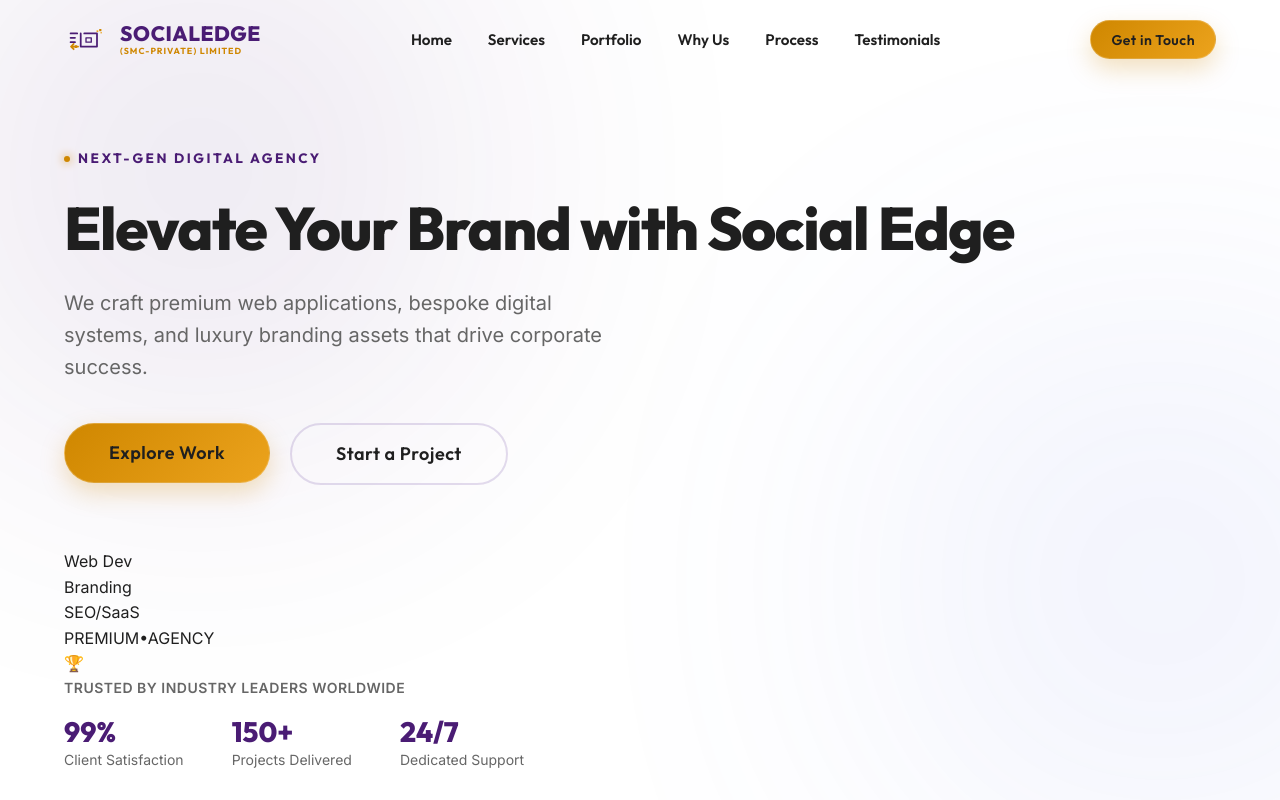
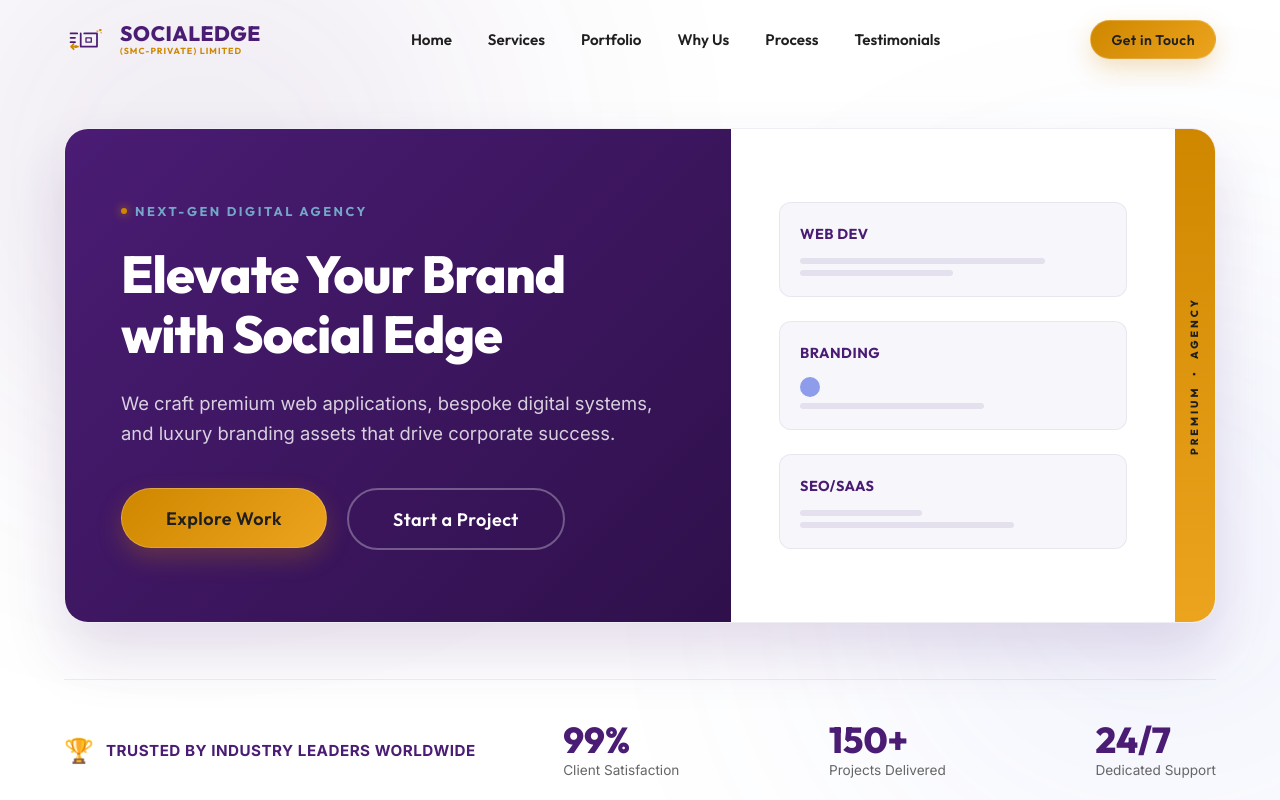
Before and after one commit to HanzalaKamran1234/Complete-Website, a React (Vite) app: page / in a window 1280 px wide. Shown: the top 800 px of the page. Built offline with nearby package versions, Linux system fonts and the light colour scheme.

Commit message:
Redesign homepage Hero section to match the split banner layout, containers, and boxes from reference mockup screen

```diff
--- a/src/sections/Hero/Hero.module.css
+++ b/src/sections/Hero/Hero.module.css
@@ -1,7 +1,7 @@
 .hero {
   position: relative;
   min-height: 100vh;
-  padding: calc(var(--header-height) + 4rem) 0 6rem 0;
+  padding: calc(var(--header-height) + 3rem) 0 4rem 0;
   display: flex;
   align-items: center;
   overflow: hidden;
@@ -9,16 +9,12 @@
 }
 
 .heroContainer {
+  display: flex;
+  flex-direction: column;
+  gap: 3.5rem;
   position: relative;
   z-index: 10;
   width: 100%;
-}
-
-.grid {
-  display: grid;
-  grid-template-columns: 1fr 1fr;
-  gap: 5rem;
-  align-items: center;
 }
 
 /* Background Glowing Blobs */
@@ -59,34 +55,39 @@
   animation: floatBlob 25s infinite alternate-reverse ease-in-out;
 }
 
-.blobGold {
-  top: 30%;
-  left: 45%;
-  width: 300px;
-  height: 300px;
-  background: var(--color-accent);
-  opacity: 0.06;
-  animation: floatBlob 22s infinite alternate ease-in-out;
-}
-
 @keyframes floatBlob {
   0% { transform: translate(0, 0) scale(1); }
   100% { transform: translate(50px, 30px) scale(1.15); }
 }
 
-/* Left Content Column */
-.heroContent {
+/* Split Panel Box */
+.splitPanel {
+  display: grid;
+  grid-template-columns: 1.2fr 0.8fr 40px;
+  background: var(--color-bg-white);
+  border-radius: var(--border-radius-lg);
+  overflow: hidden;
+  box-shadow: 0 30px 60px rgba(var(--color-primary-rgb), 0.15);
+  border: 1px solid rgba(var(--color-primary-rgb), 0.08);
+}
+
+/* Left Purple Column */
+.leftPane {
+  background: linear-gradient(135deg, var(--color-primary) 0%, var(--color-primary-dark) 100%);
+  padding: 4.5rem 3.5rem;
   display: flex;
   flex-direction: column;
+  justify-content: center;
+  color: #FFFFFF;
 }
 
 .tagline {
   display: inline-flex;
   align-items: center;
   gap: 8px;
-  color: var(--color-primary);
+  color: var(--color-soft-blue);
   font-family: var(--font-headings);
-  font-size: 0.85rem;
+  font-size: 0.8rem;
   font-weight: 700;
   letter-spacing: 2.5px;
   margin-bottom: 1.5rem;
@@ -101,46 +102,156 @@
 }
 
 .headline {
-  font-size: 3.75rem;
+  font-size: 3.25rem;
   line-height: 1.15;
   font-weight: 800;
-  letter-spacing: -1.5px;
+  letter-spacing: -1px;
   margin-bottom: 1.5rem;
+  color: #FFFFFF;
+}
+
+.textWhite {
+  color: #FFFFFF;
 }
 
 .subheadline {
-  font-size: 1.25rem;
-  color: var(--color-text-muted);
+  font-size: 1.15rem;
+  color: rgba(255, 255, 255, 0.8);
   margin-bottom: 2.5rem;
   line-height: 1.6;
-  max-width: 560px;
+  max-width: 540px;
 }
 
 .ctaGroup {
   display: flex;
   gap: 1.25rem;
-  margin-bottom: 4rem;
 }
 
-/* Trust Elements */
-.heroTrust {
-  border-top: var(--border-light);
-  padding-top: 2rem;
-  max-width: 480px;
+.btnOutlineWhite {
+  border-color: rgba(255, 255, 255, 0.3) !important;
+  color: #FFFFFF !important;
+}
+
+.btnOutlineWhite:hover {
+  border-color: #FFFFFF !important;
+  background: rgba(255, 255, 255, 0.05);
+}
+
+/* Right White Column */
+.rightPane {
+  background: var(--color-bg-white);
+  padding: 4rem 3rem;
+  display: flex;
+  align-items: center;
+  justify-content: center;
+}
+
+.cardsWrapper {
+  display: flex;
+  flex-direction: column;
+  gap: 1.5rem;
+  width: 100%;
+}
+
+.mockMiniCard {
+  background: var(--color-bg-light);
+  border: 1px solid rgba(var(--color-primary-rgb), 0.08);
+  border-radius: var(--border-radius-md);
+  padding: 1.25rem;
+  display: flex;
+  flex-direction: column;
+  gap: 0.75rem;
+  transition: transform 0.3s ease;
+}
+
+.mockMiniCard:hover {
+  transform: translateX(-5px);
+}
+
+.miniCardHeader {
+  font-family: var(--font-headings);
+  font-size: 0.9rem;
+  font-weight: 700;
+  color: var(--color-primary);
+  text-transform: uppercase;
+  letter-spacing: 0.5px;
+}
+
+.miniCardBody {
+  display: flex;
+  flex-direction: column;
+  gap: 6px;
+}
+
+.miniBar {
+  height: 6px;
+  background: rgba(var(--color-primary-rgb), 0.1);
+  border-radius: var(--border-radius-full);
+}
+
+.miniCircle {
+  width: 20px;
+  height: 20px;
+  border-radius: 50%;
+  background: var(--color-primary-light);
+  opacity: 0.7;
+}
+
+/* Gold Accent Stripe */
+.goldStripe {
+  background: linear-gradient(180deg, var(--color-accent) 0%, var(--color-accent-light) 100%);
+  display: flex;
+  align-items: center;
+  justify-content: center;
+  position: relative;
+}
+
+.goldStripeContent {
+  writing-mode: vertical-rl;
+  text-orientation: mixed;
+  color: var(--color-text-dark);
+  font-family: var(--font-headings);
+  font-size: 0.65rem;
+  font-weight: 800;
+  letter-spacing: 3px;
+  display: flex;
+  align-items: center;
+  gap: 10px;
+  transform: rotate(180deg);
+}
+
+/* Bottom Stats / Trust Section */
+.heroTrustUnder {
+  display: grid;
+  grid-template-columns: 1fr 1.5fr;
+  align-items: center;
+  gap: 4rem;
+  border-top: 1px solid rgba(var(--color-primary-rgb), 0.08);
+  padding-top: 2.5rem;
+}
+
+.trustIntro {
+  display: flex;
+  align-items: center;
+  gap: 12px;
+}
+
+.trustIcon {
+  font-size: 1.5rem;
 }
 
 .trustText {
-  font-size: 0.875rem;
-  font-weight: 600;
+  font-size: 0.95rem;
+  font-weight: 700;
+  color: var(--color-primary);
+  text-transform: uppercase;
   letter-spacing: 0.5px;
-  text-transform: uppercase;
-  color: var(--color-text-muted);
-  margin-bottom: 1rem;
 }
 
 .trustStats {
   display: flex;
-  gap: 3rem;
+  justify-content: space-between;
+  gap: 2rem;
 }
 
 .statItem {
@@ -150,386 +261,47 @@
 
 .statVal {
   font-family: var(--font-headings);
-  font-size: 1.75rem;
+  font-size: 2.25rem;
   font-weight: 800;
   color: var(--color-primary);
-  line-height: 1.2;
+  line-height: 1.1;
 }
 
 .statLbl {
-  font-size: 0.875rem;
+  font-size: 0.85rem;
   color: var(--color-text-muted);
 }
 
-/* Right Visual Column */
-.heroVisual {
-  display: flex;
-  justify-content: center;
-  align-items: center;
-}
-
-.visualWrapper {
-  position: relative;
-  width: 100%;
-  max-width: 550px;
-  height: 420px;
-  display: flex;
-  align-items: center;
-  justify-content: center;
-}
-
-/* Gold Luxury Lantern/Dome Graphic */
-.luxuryLantern {
-  position: absolute;
-  left: -40px;
-  top: 10%;
-  width: 100px;
-  height: 120px;
-  z-index: 10;
-  filter: drop-shadow(0 0 15px rgba(207, 135, 0, 0.25));
-  animation: floatLantern 6s infinite ease-in-out;
-}
-
-.lanternSvg {
-  width: 100%;
-  height: 100%;
-}
-
-@keyframes floatLantern {
-  0% { transform: translateY(0px) rotate(0deg); }
-  50% { transform: translateY(-8px) rotate(1deg); }
-  100% { transform: translateY(0px) rotate(0deg); }
-}
-
-/* Laptop Mockup styling */
-.laptopMockup {
-  width: 85%;
-  max-width: 420px;
-  display: flex;
-  flex-direction: column;
-  align-items: center;
-  position: relative;
-  z-index: 2;
-  box-shadow: 0 30px 60px rgba(var(--color-primary-rgb), 0.1);
-  animation: floatLaptop 6s infinite ease-in-out 1s;
-}
-
-@keyframes floatLaptop {
-  0% { transform: translateY(0px); }
-  50% { transform: translateY(-10px); }
-  100% { transform: translateY(0px); }
-}
-
-.laptopScreen {
-  width: 100%;
-  height: 250px;
-  background: var(--color-bg-white);
-  border-radius: var(--border-radius-md) var(--border-radius-md) 0 0;
-  border: 4px solid var(--color-text-dark);
-  border-bottom: none;
-  overflow: hidden;
-  display: flex;
-  flex-direction: column;
-}
-
-.browserHeader {
-  height: 28px;
-  background: var(--color-bg-light);
-  border-bottom: 1px solid rgba(var(--color-primary-rgb), 0.06);
-  display: flex;
-  align-items: center;
-  padding: 0 0.75rem;
-  position: relative;
-}
-
-.windowControls {
-  display: flex;
-  gap: 5px;
-  position: absolute;
-  left: 10px;
-}
-
-.controlDot {
-  width: 6px;
-  height: 6px;
-  border-radius: 50%;
-  background: rgba(var(--color-primary-rgb), 0.15);
-}
-
-.controlDot:nth-child(1) { background: #ff5f56; }
-.controlDot:nth-child(2) { background: #ffbd2e; }
-.controlDot:nth-child(3) { background: #27c93f; }
-
-.browserUrl {
-  margin: 0 auto;
-  font-size: 0.6rem;
-  background: rgba(255, 255, 255, 0.7);
-  padding: 2px 1.5rem;
-  border-radius: 4px;
-  border: 1px solid rgba(var(--color-primary-rgb), 0.05);
-  color: var(--color-text-muted);
-  font-family: monospace;
-}
-
-.browserBody {
-  flex: 1;
-  display: flex;
-  background: var(--color-bg-white);
-}
-
-/* Sidebar Mockup */
-.mockSidebar {
-  width: 40px;
-  border-right: 1px solid rgba(var(--color-primary-rgb), 0.05);
-  background: var(--color-bg-light);
-  display: flex;
-  flex-direction: column;
-  align-items: center;
-  padding: 0.75rem 0;
-  gap: 1rem;
-}
-
-.mockLogo {
-  width: 14px;
-  height: 14px;
-  border-radius: 50%;
-  background: var(--color-primary);
-}
-
-.mockNav {
-  display: flex;
-  flex-direction: column;
-  gap: 0.5rem;
-  width: 100%;
-  align-items: center;
-}
-
-.mockNavItem {
-  width: 12px;
-  height: 12px;
-  border-radius: 3px;
-  background: rgba(var(--color-primary-rgb), 0.08);
-}
-
-.mockNavActive {
-  background: var(--color-accent);
-}
-
-/* Main Mockup Area */
-.mockMain {
-  flex: 1;
-  padding: 1rem;
-  display: flex;
-  flex-direction: column;
-  gap: 0.75rem;
-}
-
-.mockHeader {
-  display: flex;
-  justify-content: space-between;
-  align-items: center;
-}
-
-.mockTitle {
-  width: 60px;
-  height: 10px;
-  background: rgba(var(--color-primary-rgb), 0.1);
-  border-radius: 2px;
-}
-
-.mockAvatar {
-  width: 14px;
-  height: 14px;
-  border-radius: 50%;
-  background: rgba(var(--color-primary-light-rgb), 0.2);
-}
-
-.mockGrid {
-  display: grid;
-  grid-template-columns: 1fr 1fr;
-  gap: 0.75rem;
-}
-
-.mockCard {
-  border: 1px solid rgba(var(--color-primary-rgb), 0.04);
-  background: var(--color-bg-light);
-  border-radius: 4px;
-  padding: 0.5rem;
-  display: flex;
-  flex-direction: column;
-  gap: 6px;
-}
-
-.mockCardTitle {
-  width: 40px;
-  height: 6px;
-  background: rgba(var(--color-primary-rgb), 0.06);
-  border-radius: 1px;
-}
-
-.mockCardValue {
-  width: 25px;
-  height: 10px;
-  background: rgba(var(--color-primary-rgb), 0.15);
-  border-radius: 2px;
-}
-
-.mockCardChart {
-  display: flex;
-  align-items: flex-end;
-  justify-content: space-between;
-  height: 35px;
-}
-
-.bar {
-  width: 6px;
-  background: linear-gradient(0deg, var(--color-primary) 0%, var(--color-primary-light) 100%);
-  border-radius: 1px 1px 0 0;
-}
-
-.mockCardLines {
-  display: flex;
-  flex-direction: column;
-  gap: 4px;
-  padding-top: 5px;
-}
-
-.mockLine {
-  height: 5px;
-  background: rgba(var(--color-primary-rgb), 0.08);
-  border-radius: 1px;
-}
-
-/* Laptop Keyboard Base styling */
-.laptopBase {
-  width: 110%;
-  height: 14px;
-  background: #B0B3B5;
-  border-radius: 0 0 16px 16px;
-  border: 1px solid rgba(0, 0, 0, 0.2);
-  border-top: none;
-  box-shadow: 0 5px 15px rgba(0, 0, 0, 0.15);
-  position: relative;
-  z-index: 3;
-}
-
-.laptopNotch {
-  width: 40px;
-  height: 4px;
-  background: rgba(0, 0, 0, 0.25);
-  border-radius: 0 0 4px 4px;
-  margin: 0 auto;
-  position: absolute;
-  top: 0;
-  left: 50%;
-  transform: translateX(-50%);
-}
-
-/* Floating UI Cards styling */
-.floatingCard {
-  position: absolute;
-  background: rgba(255, 255, 255, 0.7);
-  backdrop-filter: blur(12px) saturate(120%);
-  -webkit-backdrop-filter: blur(12px) saturate(120%);
-  border: 1px solid rgba(255, 255, 255, 0.5);
-  border-radius: var(--border-radius-md);
-  padding: 1rem;
-  box-shadow: 0 15px 30px rgba(var(--color-primary-rgb), 0.08);
-  display: flex;
-  flex-direction: column;
-  gap: 0.5rem;
-  z-index: 5;
-  pointer-events: none;
-  min-width: 140px;
-  will-change: transform;
-}
-
-.cardHeaderRow {
-  display: flex;
-  justify-content: space-between;
-  align-items: center;
-}
-
-.cardIcon {
-  font-size: 1rem;
-}
-
-.cardBadge {
-  font-family: var(--font-headings);
-  font-size: 0.75rem;
-  font-weight: 700;
-  color: var(--color-primary);
-  background: rgba(var(--color-primary-rgb), 0.06);
-  padding: 2px 6px;
-  border-radius: var(--border-radius-full);
-}
-
-.cardTitle {
-  font-size: 0.8rem;
-  font-weight: 600;
-  color: var(--color-text-dark);
-}
-
-/* Floating Animations */
-.cardTopLeft {
-  top: 5%;
-  left: 5%;
-  animation: floatCard 7s infinite ease-in-out;
-}
-
-.cardTopRight {
-  top: 15%;
-  right: 5%;
-  animation: floatCard 6s infinite ease-in-out 1.5s;
-}
-
-.cardBottomRight {
-  bottom: 12%;
-  right: -5%;
-  animation: floatCard 8s infinite ease-in-out 0.5s;
-}
-
-@keyframes floatCard {
-  0% { transform: translateY(0px) translateX(0px); }
-  50% { transform: translateY(-12px) translateX(4px); }
-  100% { transform: translateY(0px) translateX(0px); }
-}
-
-/* Responsive Media Queries */
+/* Responsive Styles */
 @media (max-width: 992px) {
-  .hero {
-    padding-top: calc(var(--header-height) + 2rem);
-    text-align: center;
+  .splitPanel {
+    grid-template-columns: 1fr;
   }
-  .grid {
-    grid-template-columns: 1fr;
-    gap: 4rem;
+  .leftPane {
+    padding: 3.5rem 2.5rem;
   }
-  .heroContent {
-    align-items: center;
+  .rightPane {
+    padding: 3rem 2.5rem;
+  }
+  .goldStripe {
+    display: none; /* Hide gold vertical strip on tablet/mobile to keep it clean */
   }
   .headline {
-    font-size: 2.75rem;
+    font-size: 2.5rem;
   }
-  .subheadline {
-    margin-left: auto;
-    margin-right: auto;
+  .heroTrustUnder {
+    grid-template-columns: 1fr;
+    gap: 2rem;
   }
-  .ctaGroup {
-    justify-content: center;
-    margin-bottom: 3rem;
-  }
-  .heroTrust {
-    margin: 0 auto;
-  }
-  .heroVisual {
-    margin-top: 1.5rem;
+  .trustStats {
+    flex-wrap: wrap;
+    gap: 1.5rem;
   }
 }
 
 @media (max-width: 576px) {
   .headline {
-    font-size: 2.25rem;
+    font-size: 2.15rem;
   }
   .ctaGroup {
     flex-direction: column;
@@ -540,25 +312,8 @@
     width: 100%;
   }
   .trustStats {
+    display: grid;
+    grid-template-columns: 1fr 1fr;
     gap: 1.5rem;
-    justify-content: center;
-  }
-  .visualWrapper {
-    height: 340px;
-  }
-  .laptopMockup {
-    width: 80%;
-  }
-  .laptopScreen {
-    height: 200px;
-  }
-  .floatingCard {
-    min-width: 110px;
-    padding: 0.75rem;
-  }
-  .luxuryLantern {
-    width: 70px;
-    height: 90px;
-    left: -20px;
   }
 }
--- a/src/sections/Hero/Hero.tsx
+++ b/src/sections/Hero/Hero.tsx
@@ -103,4 +103,3 @@ export const Hero: React.FC = () => {
 };
 
 export default Hero;
-export { Hero as default_Hero };
```
